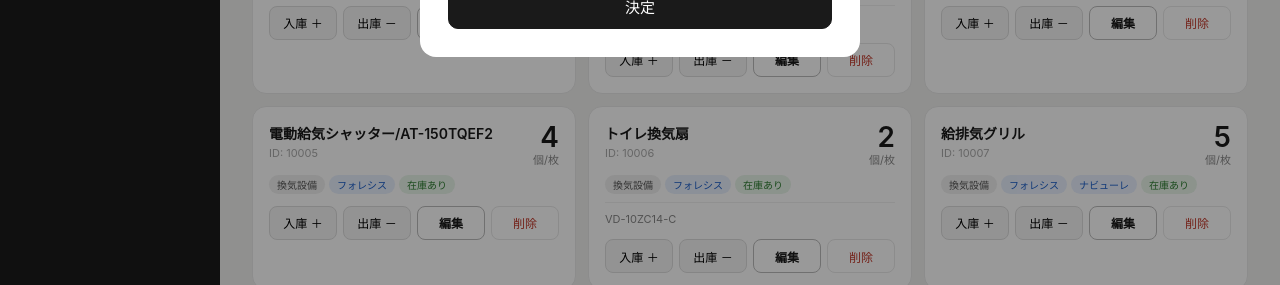
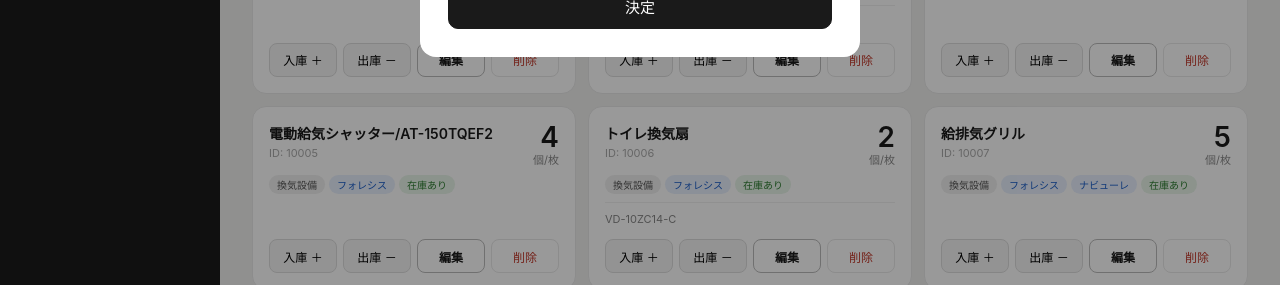
Before and after one commit to n-watanabe-works/inventory, a plain HTML site: page index.html in a window 1280 px wide. Shown: the part 514-799 px from the top of the page. Drawn offline with Linux system fonts and the light colour scheme.

Commit message:
Add files via upload

```diff
--- a/index.html
+++ b/index.html
@@ -46,7 +46,7 @@ body { font-family: -apple-system, BlinkMacSystemFont, 'Hiragino Sans', sans-ser
 .search-input { width: 100%; height: 36px; border-radius: 8px; border: 1px solid #ddd; padding: 0 14px; font-size: 14px; background: #fff; }
 /* 品目グリッド */
 .item-grid { display: grid; grid-template-columns: repeat(auto-fill, minmax(280px, 1fr)); gap: 12px; }
-.item-card { background: #fff; border: 1px solid #e8e8e8; border-radius: 14px; padding: 16px; }
+.item-card { background: #fff; border: 1px solid #e8e8e8; border-radius: 14px; padding: 16px; display: flex; flex-direction: column; }
 .item-header { display: flex; justify-content: space-between; align-items: flex-start; }
 .item-name { font-size: 14px; font-weight: 600; line-height: 1.5; }
 .item-id { font-size: 11px; color: #aaa; margin-top: 2px; }
@@ -61,7 +61,7 @@ body { font-family: -apple-system, BlinkMacSystemFont, 'Hiragino Sans', sans-ser
 .tag-zero { background: #fde8e8; color: #c0392b; }
 .tag-ok { background: #e8f5e9; color: #2e7d32; }
 .item-memo { font-size: 11px; color: #888; margin-top: 8px; padding-top: 8px; border-top: 1px solid #f0f0f0; line-height: 1.5; }
-.item-actions { display: flex; gap: 6px; margin-top: 12px; }
+.item-actions { display: flex; gap: 6px; margin-top: auto; padding-top: 12px; }
 .item-actions button { flex: 1; height: 34px; border-radius: 8px; border: 1px solid #ddd; font-size: 12px; cursor: pointer; background: #f5f5f5; }
 .item-actions button:hover { background: #ebebeb; }
 .btn-edit { background: #fff !important; border-color: #bbb !important; color: #1a1a1a; font-weight: 600; }
```
